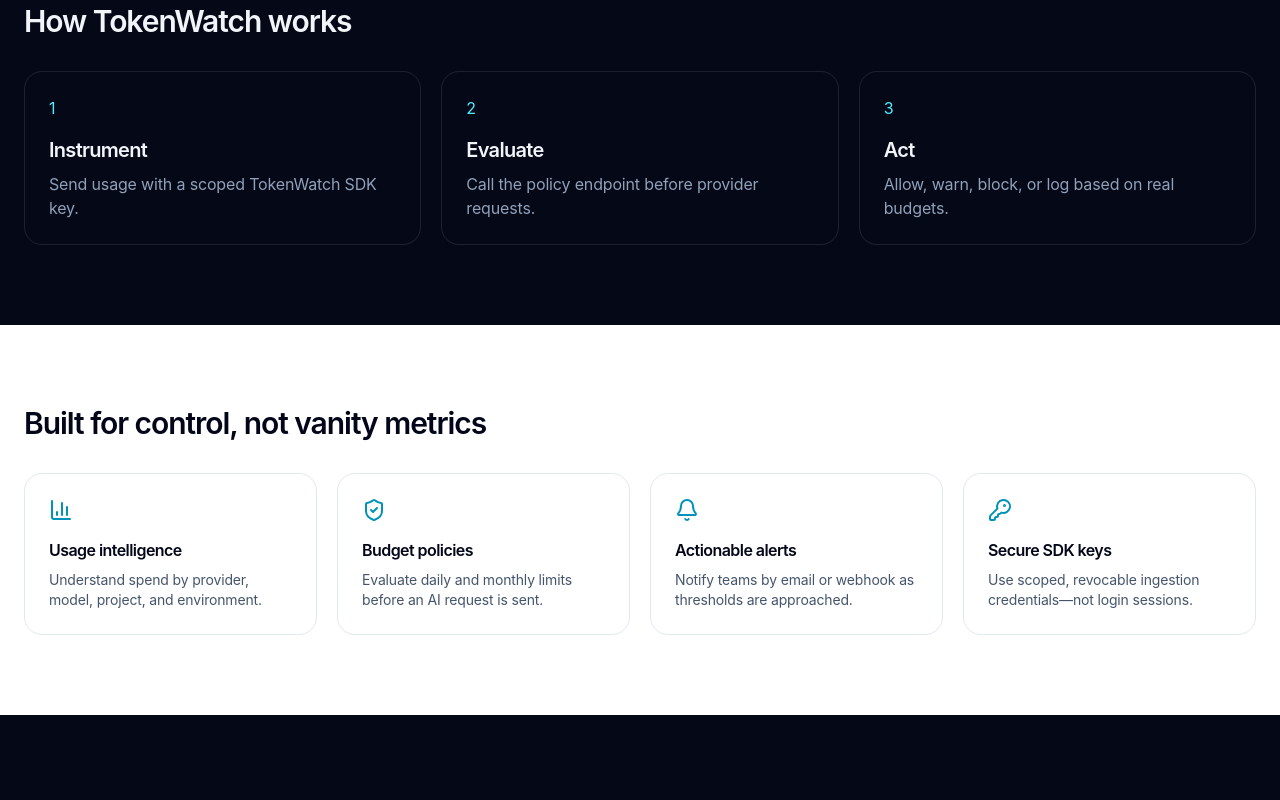
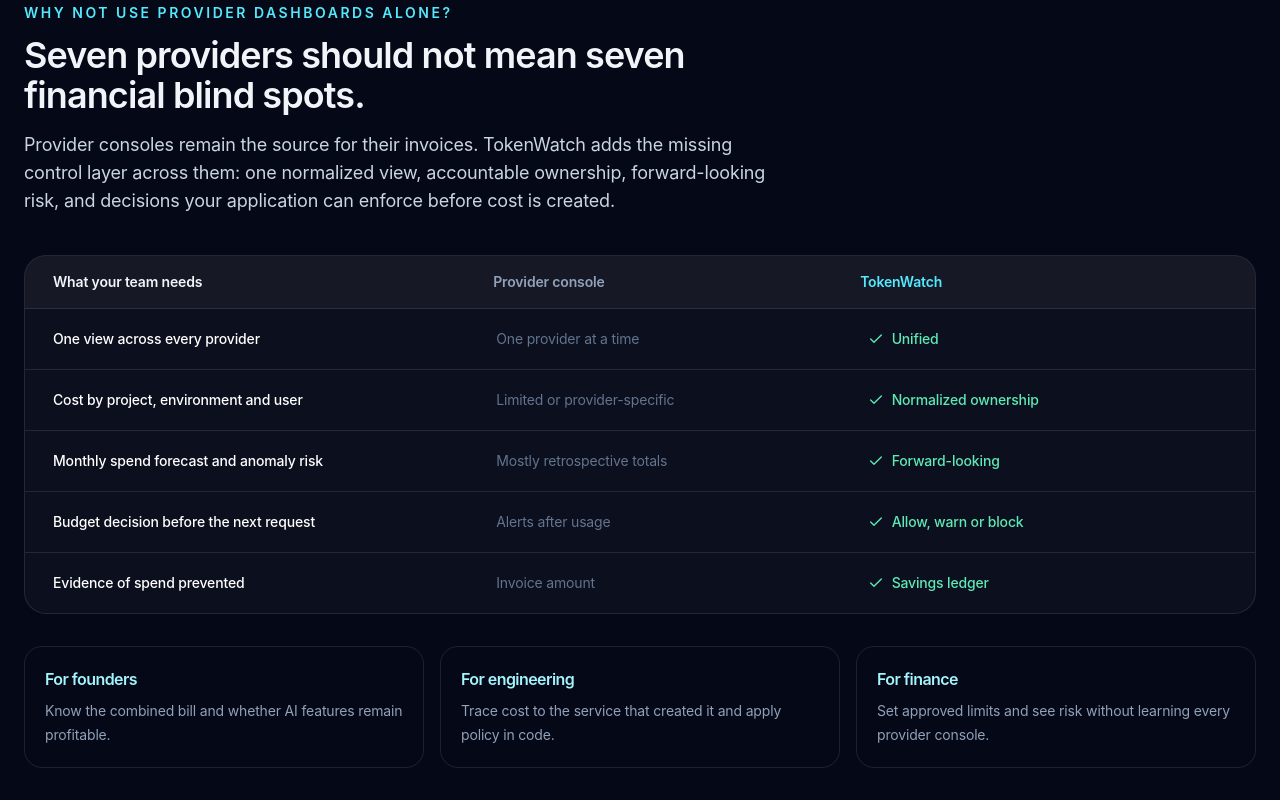
Before and after one commit to Prajwal-sk041/tokenwatch-frontend, a Next.js app: page / in a window 1280 px wide. Shown: the part 1220-2020 px from the top of the page. Built offline with nearby package versions, Linux system fonts and the light colour scheme; no server answers.

Commit message:
clarify unified platform differentiation

```diff
--- a/app/page.tsx
+++ b/app/page.tsx
@@ -98,9 +98,9 @@
             </span>
           </h1>
           <p className="mt-6 max-w-2xl text-lg leading-8 text-slate-300">
-            Track every AI request, enforce budgets before overspending, and
-            control OpenAI, Anthropic, Gemini and other model costs from one
-            dashboard.
+            One financial control plane for OpenAI, Anthropic, Gemini, Bedrock,
+            Azure and more. See total spend, assign ownership, forecast risk,
+            and enforce budgets before overspending.
           </p>
           <div className="mt-8 flex flex-wrap gap-4">
             <Link
@@ -179,6 +179,88 @@
             check creates an explicit allow, warn, block, or log decision at
             request time.
           </p>
+        </div>
+      </section>
+      <section className="mx-auto max-w-7xl px-6 py-20">
+        <div className="max-w-3xl">
+          <p className="text-sm font-semibold uppercase tracking-[.18em] text-cyan-300">
+            Why not use provider dashboards alone?
+          </p>
+          <h2 className="mt-3 text-4xl font-semibold tracking-tight">
+            Seven providers should not mean seven financial blind spots.
+          </h2>
+          <p className="mt-4 text-lg text-slate-300">
+            Provider consoles remain the source for their invoices. TokenWatch
+            adds the missing control layer across them: one normalized view,
+            accountable ownership, forward-looking risk, and decisions your
+            application can enforce before cost is created.
+          </p>
+        </div>
+        <div className="mt-10 overflow-hidden rounded-3xl border border-white/10 bg-white/[.03]">
+          <div className="grid grid-cols-[1.2fr_1fr_1fr] border-b border-white/10 bg-white/[.04] px-5 py-4 text-sm font-semibold sm:px-7">
+            <span>What your team needs</span>
+            <span className="text-slate-400">Provider console</span>
+            <span className="text-cyan-300">TokenWatch</span>
+          </div>
+          {[
+            [
+              "One view across every provider",
+              "One provider at a time",
+              "Unified",
+            ],
+            [
+              "Cost by project, environment and user",
+              "Limited or provider-specific",
+              "Normalized ownership",
+            ],
+            [
+              "Monthly spend forecast and anomaly risk",
+              "Mostly retrospective totals",
+              "Forward-looking",
+            ],
+            [
+              "Budget decision before the next request",
+              "Alerts after usage",
+              "Allow, warn or block",
+            ],
+            ["Evidence of spend prevented", "Invoice amount", "Savings ledger"],
+          ].map(([need, provider, tokenwatch]) => (
+            <div
+              key={need}
+              className="grid grid-cols-[1.2fr_1fr_1fr] gap-3 border-b border-white/10 px-5 py-5 text-sm last:border-0 sm:px-7"
+            >
+              <span className="font-medium text-white">{need}</span>
+              <span className="text-slate-500">{provider}</span>
+              <span className="flex items-start gap-2 font-medium text-emerald-300">
+                <Check size={16} className="mt-0.5 shrink-0" />
+                {tokenwatch}
+              </span>
+            </div>
+          ))}
+        </div>
+        <div className="mt-8 grid gap-4 md:grid-cols-3">
+          {[
+            [
+              "For founders",
+              "Know the combined bill and whether AI features remain profitable.",
+            ],
+            [
+              "For engineering",
+              "Trace cost to the service that created it and apply policy in code.",
+            ],
+            [
+              "For finance",
+              "Set approved limits and see risk without learning every provider console.",
+            ],
+          ].map(([title, copy]) => (
+            <article
+              key={title}
+              className="rounded-2xl border border-white/10 p-5"
+            >
+              <h3 className="font-semibold text-cyan-200">{title}</h3>
+              <p className="mt-2 text-sm leading-6 text-slate-400">{copy}</p>
+            </article>
+          ))}
         </div>
       </section>
       <section className="mx-auto max-w-7xl px-6 py-20">
```
Also changed, not shown: 1 other file (tests, documents, lock files or other folders).
